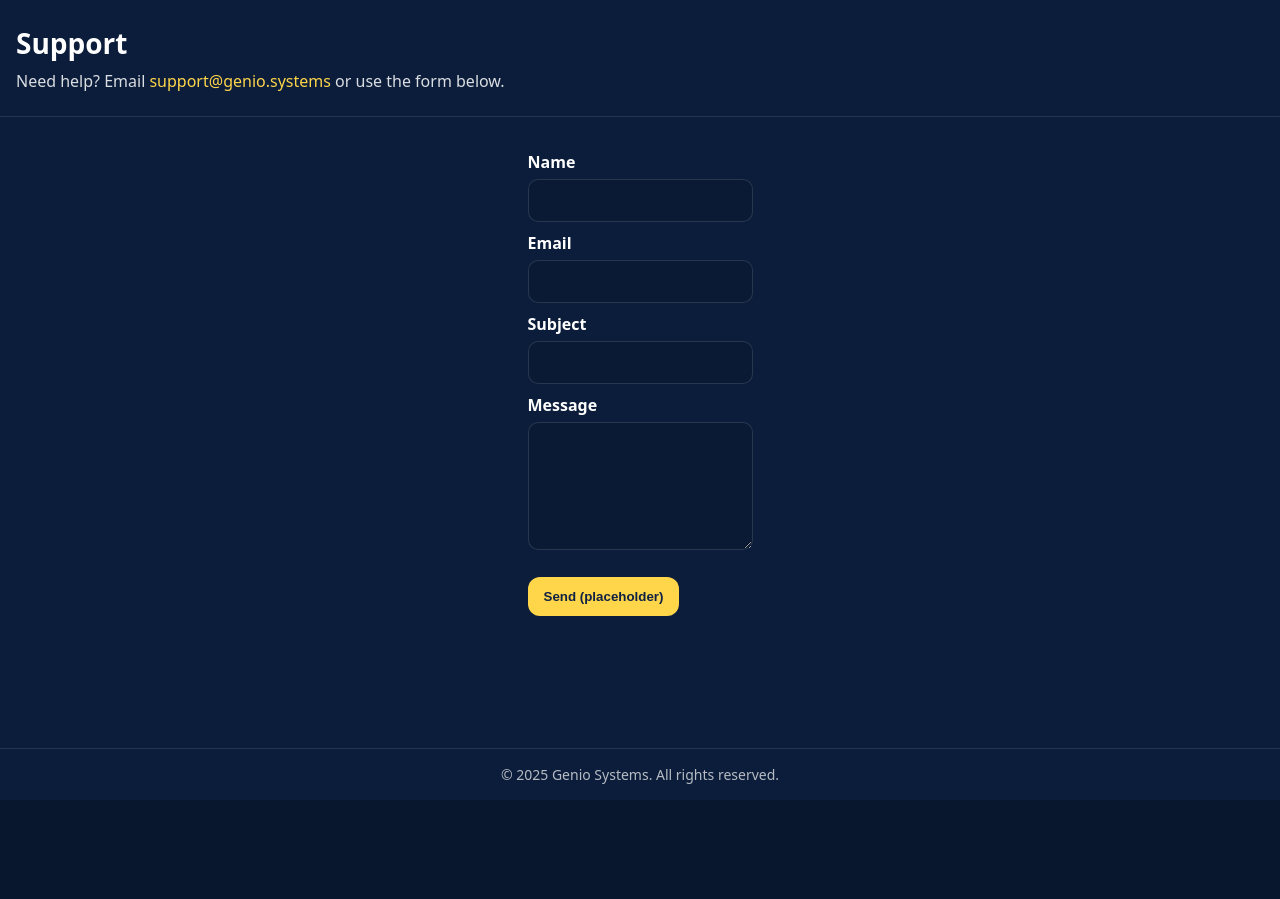
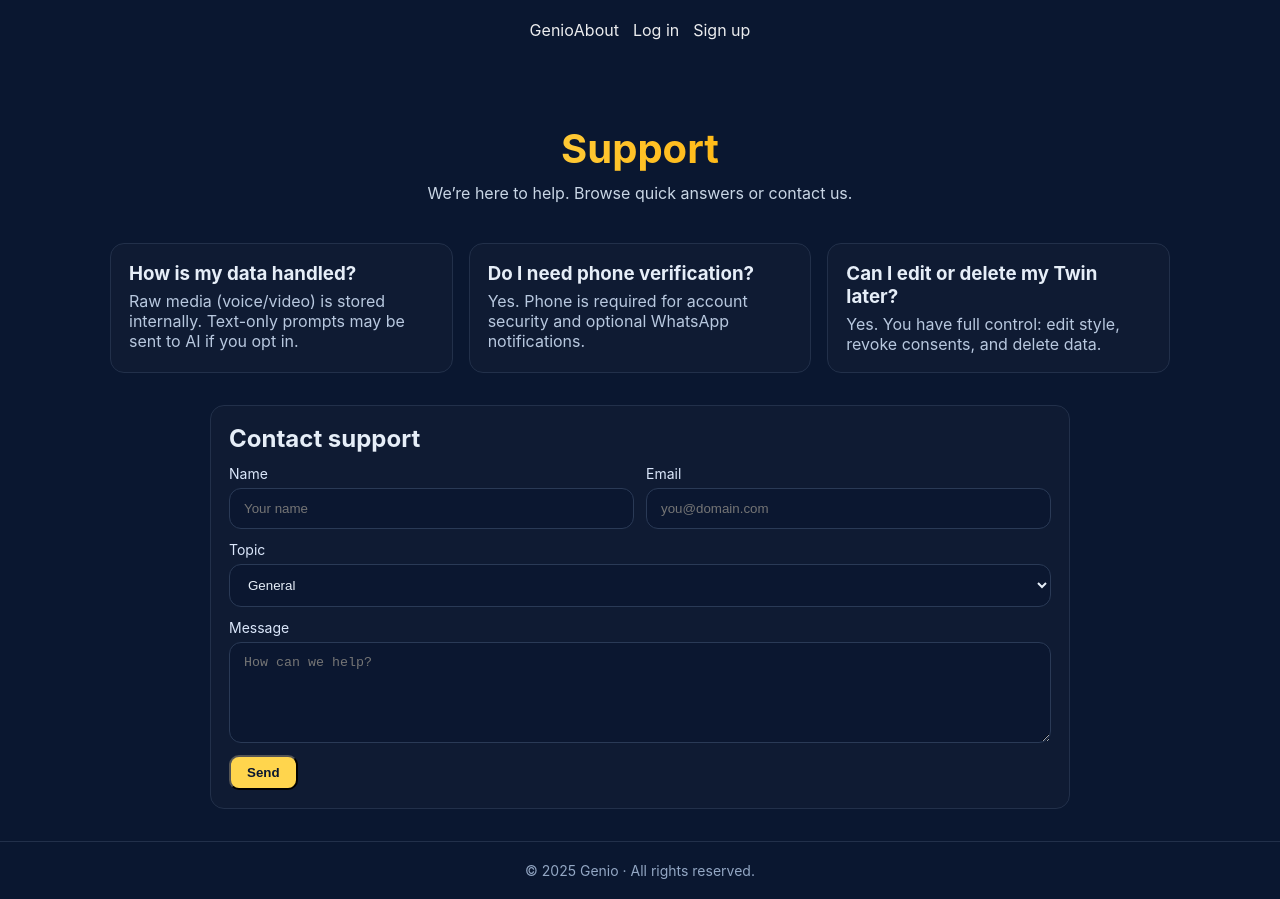
Before and after one commit to genio-ai/genio-os, a Next.js app: page /support in a window 1280 px wide. Before the commit the page ends 800 px from the top, so only its background shows below. Built offline with nearby package versions, Linux system fonts and the light colour scheme.

Commit message:
Update support.js

```diff
--- a/pages/support.js
+++ b/pages/support.js
@@ -1,153 +1,171 @@
-// pages/support.js
+import Head from "next/head";
+import Link from "next/link";
 import { useState } from "react";
 
-export default function Support() {
-  const [form, setForm] = useState({ name: "", email: "", subject: "", message: "" });
-  const [sent, setSent] = useState(false);
+export default function SupportPage() {
+  const [form, setForm] = useState({ name: "", email: "", topic: "general", message: "" });
+  const [busy, setBusy] = useState(false);
+  const [msg, setMsg] = useState("");
 
-  const onChange = (e) => setForm({ ...form, [e.target.name]: e.target.value });
-
-  const onSubmit = (e) => {
+  async function submit(e) {
     e.preventDefault();
-    // Placeholder submit: open mailto prefilled (no backend yet)
-    const body =
-      `Name: ${form.name}\nEmail: ${form.email}\nSubject: ${form.subject}\n\n${form.message}`;
-    window.location.href = `mailto:support@genio.systems?subject=${encodeURIComponent(
-      "[Genio Support] " + (form.subject || "")
-    )}&body=${encodeURIComponent(body)}`;
-    setSent(true);
-  };
+    setMsg("");
+    if (!form.name || !form.email || !form.message) {
+      setMsg("Please fill all required fields.");
+      return;
+    }
+    setBusy(true);
+    try {
+      // You can replace this with /api/support later
+      await new Promise((r) => setTimeout(r, 500));
+      setMsg("Thanks! We received your request and will get back to you.");
+      setForm({ name: "", email: "", topic: "general", message: "" });
+    } catch {
+      setMsg("Something went wrong. Please try again.");
+    } finally {
+      setBusy(false);
+    }
+  }
 
   return (
-    <div style={styles.page}>
-      <header style={styles.header}>
-        <h1 style={styles.title}>Support</h1>
-        <p style={styles.subtitle}>
-          Need help? Email{" "}
-          <a href="mailto:support@genio.systems" style={styles.link}>
-            support@genio.systems
-          </a>{" "}
-          or use the form below.
-        </p>
-      </header>
+    <>
+      <Head>
+        <title>Support · Genio</title>
+        <meta name="description" content="Get help with Genio and your AI Twin." />
+      </Head>
 
-      <main style={styles.main}>
-        <form onSubmit={onSubmit} style={styles.form} noValidate>
-          <Field label="Name" name="name" value={form.name} onChange={onChange} />
-          <Field label="Email" name="email" type="email" value={form.email} onChange={onChange} />
-          <Field label="Subject" name="subject" value={form.subject} onChange={onChange} />
-          <TextArea
-            label="Message"
-            name="message"
-            rows={6}
-            value={form.message}
-            onChange={onChange}
-          />
+      <main className="wrap">
+        {/* Header */}
+        <header className="header">
+          <Link href="/" className="brand">Genio</Link>
+          <nav className="nav">
+            <Link href="/about" className="navLink">About</Link>
+            <Link href="/auth/login" className="btn ghost">Log in</Link>
+            <Link href="/auth/signup" className="btn primary">Sign up</Link>
+          </nav>
+        </header>
 
-          <button type="submit" style={styles.button}>
-            Send (placeholder)
-          </button>
+        {/* Hero */}
+        <section className="hero">
+          <h1>Support</h1>
+          <p>We’re here to help. Browse quick answers or contact us.</p>
+        </section>
 
-          {sent && (
-            <p style={styles.note}>
-              Message window opened. If it didn’t, email us directly:
-              {" "}
-              <a href="mailto:support@genio.systems" style={styles.link}>support@genio.systems</a>
-            </p>
-          )}
-        </form>
+        {/* Quick FAQ */}
+        <section className="grid">
+          <div className="faq">
+            <h3>How is my data handled?</h3>
+            <p>Raw media (voice/video) is stored internally. Text-only prompts may be sent to AI if you opt in.</p>
+          </div>
+          <div className="faq">
+            <h3>Do I need phone verification?</h3>
+            <p>Yes. Phone is required for account security and optional WhatsApp notifications.</p>
+          </div>
+          <div className="faq">
+            <h3>Can I edit or delete my Twin later?</h3>
+            <p>Yes. You have full control: edit style, revoke consents, and delete data.</p>
+          </div>
+        </section>
+
+        {/* Contact form */}
+        <section className="formWrap">
+          <form onSubmit={submit} className="form">
+            <h2>Contact support</h2>
+            <div className="row">
+              <div className="field">
+                <label>Name</label>
+                <input
+                  value={form.name}
+                  onChange={(e) => setForm({ ...form, name: e.target.value })}
+                  placeholder="Your name"
+                  required
+                />
+              </div>
+              <div className="field">
+                <label>Email</label>
+                <input
+                  type="email"
+                  value={form.email}
+                  onChange={(e) => setForm({ ...form, email: e.target.value })}
+                  placeholder="you@domain.com"
+                  required
+                />
+              </div>
+            </div>
+
+            <div className="field">
+              <label>Topic</label>
+              <select
+                value={form.topic}
+                onChange={(e) => setForm({ ...form, topic: e.target.value })}
+              >
+                <option value="general">General</option>
+                <option value="billing">Billing</option>
+                <option value="privacy">Privacy</option>
+                <option value="twin">Twin setup</option>
+              </select>
+            </div>
+
+            <div className="field">
+              <label>Message</label>
+              <textarea
+                rows={5}
+                value={form.message}
+                onChange={(e) => setForm({ ...form, message: e.target.value })}
+                placeholder="How can we help?"
+                required
+              />
+            </div>
+
+            {msg && <div className="note">{msg}</div>}
+
+            <button className="btn primary" type="submit" disabled={busy}>
+              {busy ? "Sending…" : "Send"}
+            </button>
+          </form>
+        </section>
+
+        <footer className="footer">
+          <p>© {new Date().getFullYear()} Genio · All rights reserved.</p>
+        </footer>
       </main>
 
-      <footer style={styles.footer}>
-        <p style={styles.footerText}>© 2025 Genio Systems. All rights reserved.</p>
-      </footer>
-    </div>
+      <style jsx>{`
+        .wrap { min-height:100vh; display:flex; flex-direction:column; background:#0a1730; color:#e6eef8; }
+        .header { max-width:1200px; margin:0 auto; padding:20px 24px; display:flex; align-items:center; justify-content:space-between; }
+        .brand { font-size:22px; font-weight:800; color:#fff; text-decoration:none; }
+        .nav { display:flex; gap:14px; align-items:center; }
+        .navLink { color:#c9d6e5; text-decoration:none; font-size:15px; }
+        .btn { border-radius:10px; padding:8px 16px; font-weight:600; text-decoration:none; }
+        .btn.ghost { border:1px solid #ffd54d; color:#ffd54d; }
+        .btn.ghost:hover { background:#ffd54d22; }
+        .btn.primary { background:#ffd54d; color:#0a1730; }
+        .btn.primary:hover { filter:brightness(0.95); }
+
+        .hero { max-width:900px; margin:0 auto; padding:64px 20px 16px; text-align:center; }
+        .hero h1 { font-size:40px; margin-bottom:10px; background:linear-gradient(90deg,#ffd54d,#ffae00); -webkit-background-clip:text; -webkit-text-fill-color:transparent; }
+        .hero p { color:#c9d6e5; }
+
+        .grid { max-width:1100px; margin:24px auto; padding:0 20px; display:grid; gap:16px; grid-template-columns:repeat(3,minmax(0,1fr)); }
+        @media (max-width:900px){ .grid{ grid-template-columns:1fr; } }
+        .faq { background:#0f1b33; border:1px solid #22304a; border-radius:14px; padding:18px; }
+        .faq h3 { margin:0 0 6px; }
+        .faq p { margin:0; color:#b8c8df; }
+
+        .formWrap { max-width:900px; margin:8px auto 32px; padding:0 20px; width:100%; }
+        .form { background:#0f1b33; border:1px solid #22304a; border-radius:14px; padding:18px; }
+        .form h2 { margin:0 0 12px; }
+        .row { display:grid; grid-template-columns:repeat(2,minmax(0,1fr)); gap:12px; }
+        @media (max-width:780px){ .row{ grid-template-columns:1fr; } }
+        .field { display:flex; flex-direction:column; margin-bottom:12px; }
+        .field label { font-size:14px; margin-bottom:6px; color:#dbe7fb; }
+        input, select, textarea {
+          background:#0b1730; border:1px solid #2a3a56; color:#e6eef8; border-radius:12px; padding:12px 14px; outline:none;
+        }
+        input:focus, select:focus, textarea:focus { border-color:#3f86ff; box-shadow:0 0 0 3px #3f86ff33; }
+        .note { background:#0f3020; border:1px solid #2e7a59; color:#b8ffde; border-radius:10px; padding:10px 12px; margin:8px 0; }
+        .footer { border-top:1px solid #22304a; padding:20px; text-align:center; color:#93a7c4; font-size:14px; margin-top:auto; }
+      `}</style>
+    </>
   );
 }
-
-function Field({ label, name, type = "text", value, onChange }) {
-  const id = `field-${name}`;
-  return (
-    <div style={styles.field}>
-      <label htmlFor={id} style={styles.label}>{label}</label>
-      <input
-        id={id}
-        name={name}
-        type={type}
-        value={value}
-        onChange={onChange}
-        style={styles.input}
-        autoComplete="off"
-        required={name !== "subject"} // subject optional
-      />
-    </div>
-  );
-}
-
-function TextArea({ label, name, rows = 4, value, onChange }) {
-  const id = `field-${name}`;
-  return (
-    <div style={styles.field}>
-      <label htmlFor={id} style={styles.label}>{label}</label>
-      <textarea
-        id={id}
-        name={name}
-        rows={rows}
-        value={value}
-        onChange={onChange}
-        style={{ ...styles.input, height: "auto", minHeight: 120, resize: "vertical" }}
-        required
-      />
-    </div>
-  );
-}
-
-const styles = {
-  page: {
-    fontFamily:
-      "ui-sans-serif, system-ui, -apple-system, Segoe UI, Roboto, Helvetica, Arial, sans-serif",
-    background: "#0B1D3A",
-    color: "#fff",
-    minHeight: "100vh",
-    display: "flex",
-    flexDirection: "column",
-  },
-  header: {
-    padding: "24px 16px",
-    borderBottom: "1px solid rgba(255,255,255,0.1)",
-  },
-  title: { margin: 0, fontSize: 28, fontWeight: 800 },
-  subtitle: { marginTop: 8, color: "rgba(255,255,255,0.85)" },
-  link: { color: "#FFD54A", textDecoration: "none" },
-  main: { flex: 1, padding: "24px 16px", maxWidth: 820, margin: "0 auto" },
-  form: { marginTop: 8 },
-  field: { margin: "10px 0" },
-  label: { display: "block", marginBottom: 6, fontWeight: 600 },
-  input: {
-    width: "100%",
-    padding: 12,
-    borderRadius: 10,
-    border: "1px solid rgba(255,255,255,0.12)",
-    background: "#0A1A35",
-    color: "#fff",
-    fontSize: 15,
-    outline: "none",
-  },
-  button: {
-    marginTop: 12,
-    background: "#FFD54A",
-    color: "#102244",
-    border: "none",
-    borderRadius: 12,
-    padding: "12px 16px",
-    fontWeight: 800,
-    cursor: "pointer",
-  },
-  note: { marginTop: 10, color: "rgba(255,255,255,0.85)" },
-  footer: {
-    padding: 16,
-    borderTop: "1px solid rgba(255,255,255,0.1)",
-    textAlign: "center",
-  },
-  footerText: { fontSize: 14, color: "rgba(255,255,255,0.7)", margin: 0 },
-};
```
